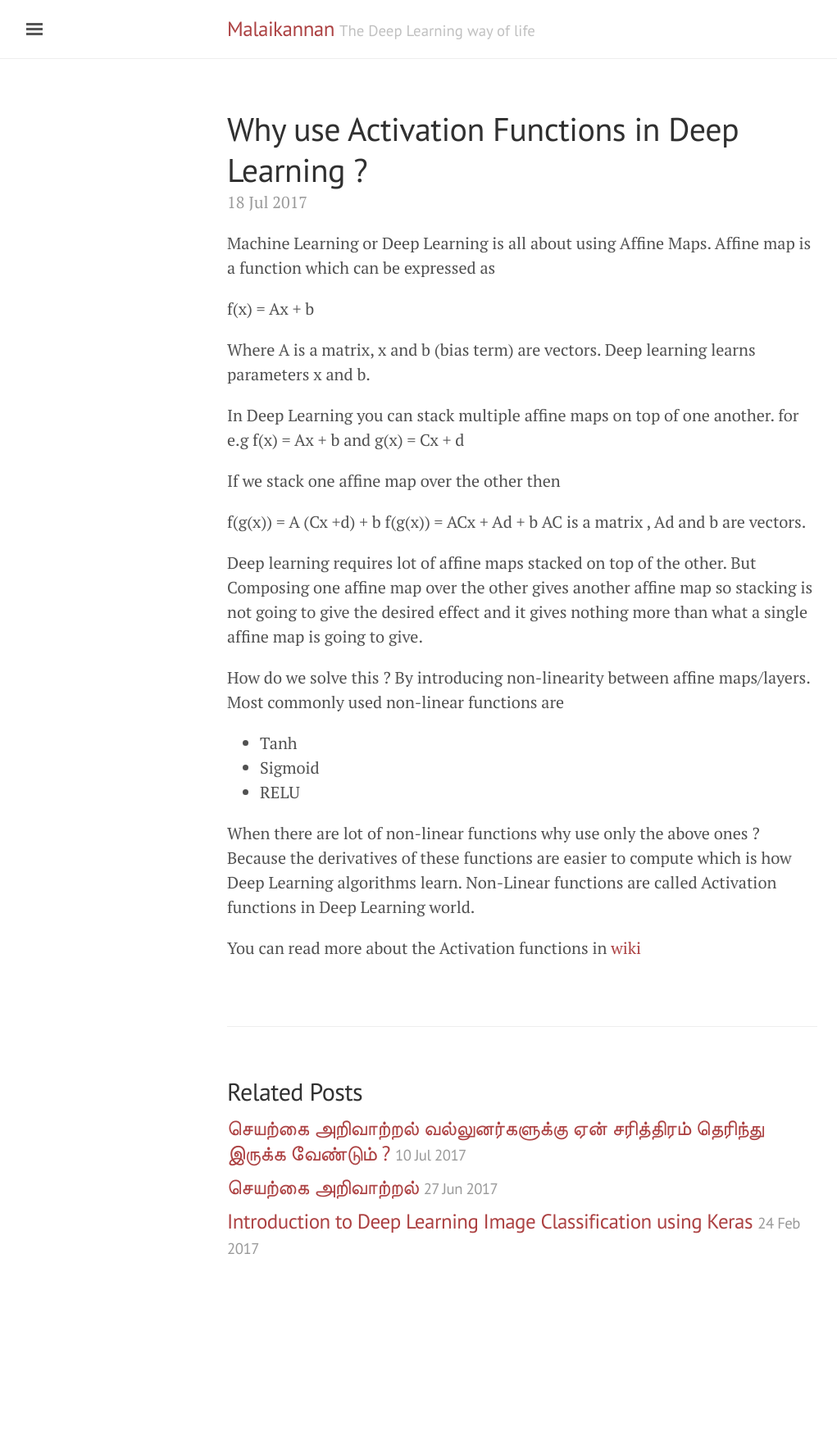
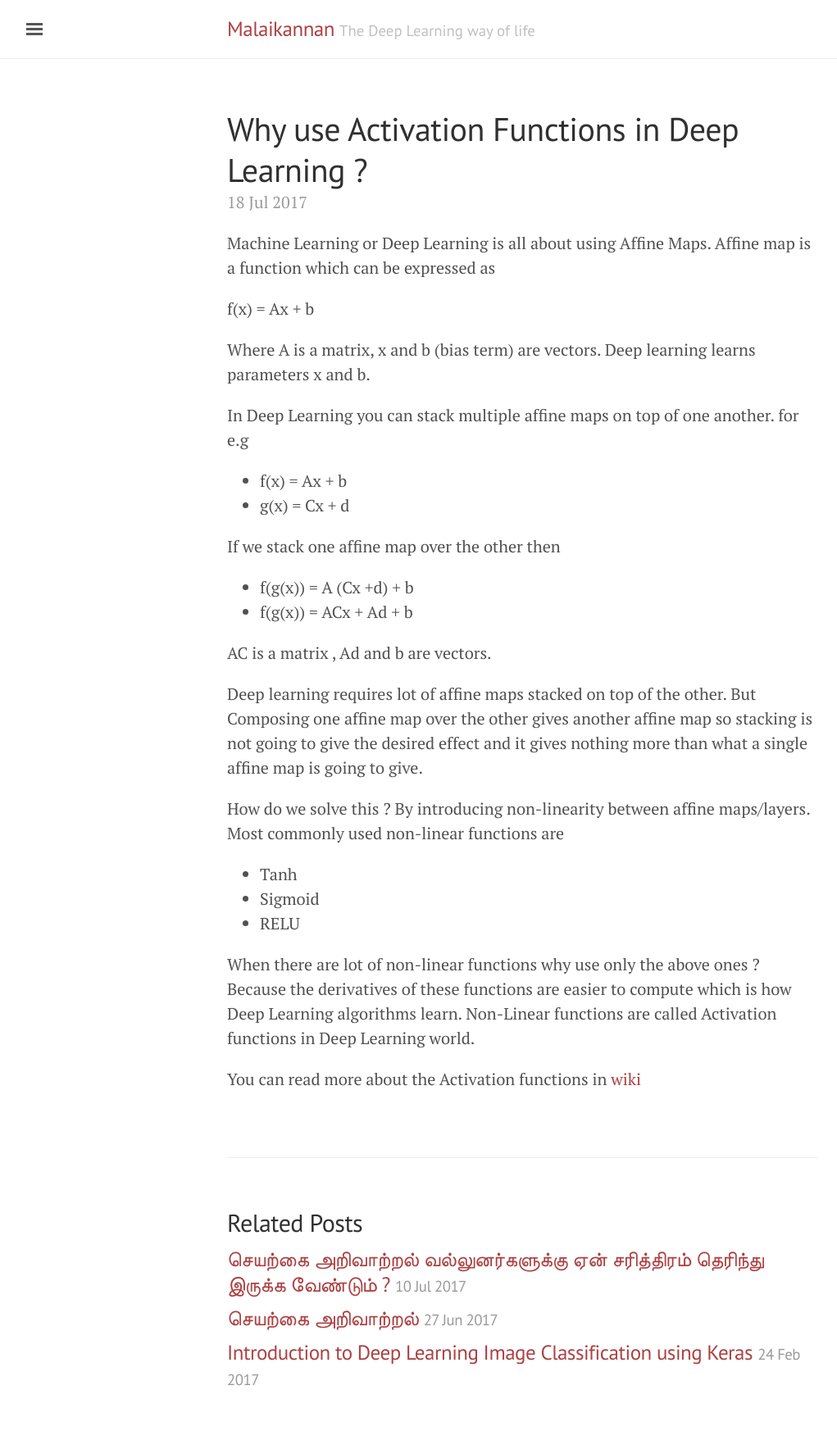
Before and after one commit to malaikannan/malaikannan.github.io, a Jekyll site: the page built from _posts/2017-07-18-why-use-non-linear-functions-in-deep-learning.markdown, in a window 1280 px wide. Shown: the whole page at 82% size, without its empty margins (3-1024 px from the left). Built offline with Jekyll 4.4.1, drawn with Linux system fonts in a browser that asks for light colours; comment, search, counter and statistics services are not loaded; before the commit the page ends 1597 px from its top, so only the background shows below that.

Commit message:
Activation function blog

```diff
--- a/_posts/2017-07-18-why-use-non-linear-functions-in-deep-learning.markdown
+++ b/_posts/2017-07-18-why-use-non-linear-functions-in-deep-learning.markdown
@@ -11,12 +11,14 @@ f(x) = Ax + b
 Where A is a matrix, x and b (bias term) are vectors. Deep learning learns parameters x and b.
 
 In Deep Learning you can stack multiple affine maps on top of one another. for e.g
-f(x) = Ax + b and g(x) = Cx + d
+- f(x) = Ax + b
+- g(x) = Cx + d
 
 If we stack one affine map over the other then
 
-f(g(x)) = A (Cx +d) + b
-f(g(x)) = ACx + Ad + b
+- f(g(x)) = A (Cx +d) + b
+- f(g(x)) = ACx + Ad + b
+
 AC is a matrix , Ad and b are vectors.
 
 Deep learning requires lot of affine maps stacked on top of the other. But Composing one affine map over the other gives another affine map so stacking is not going to give the desired effect and it gives nothing more than what a single affine map is going to give.
```
